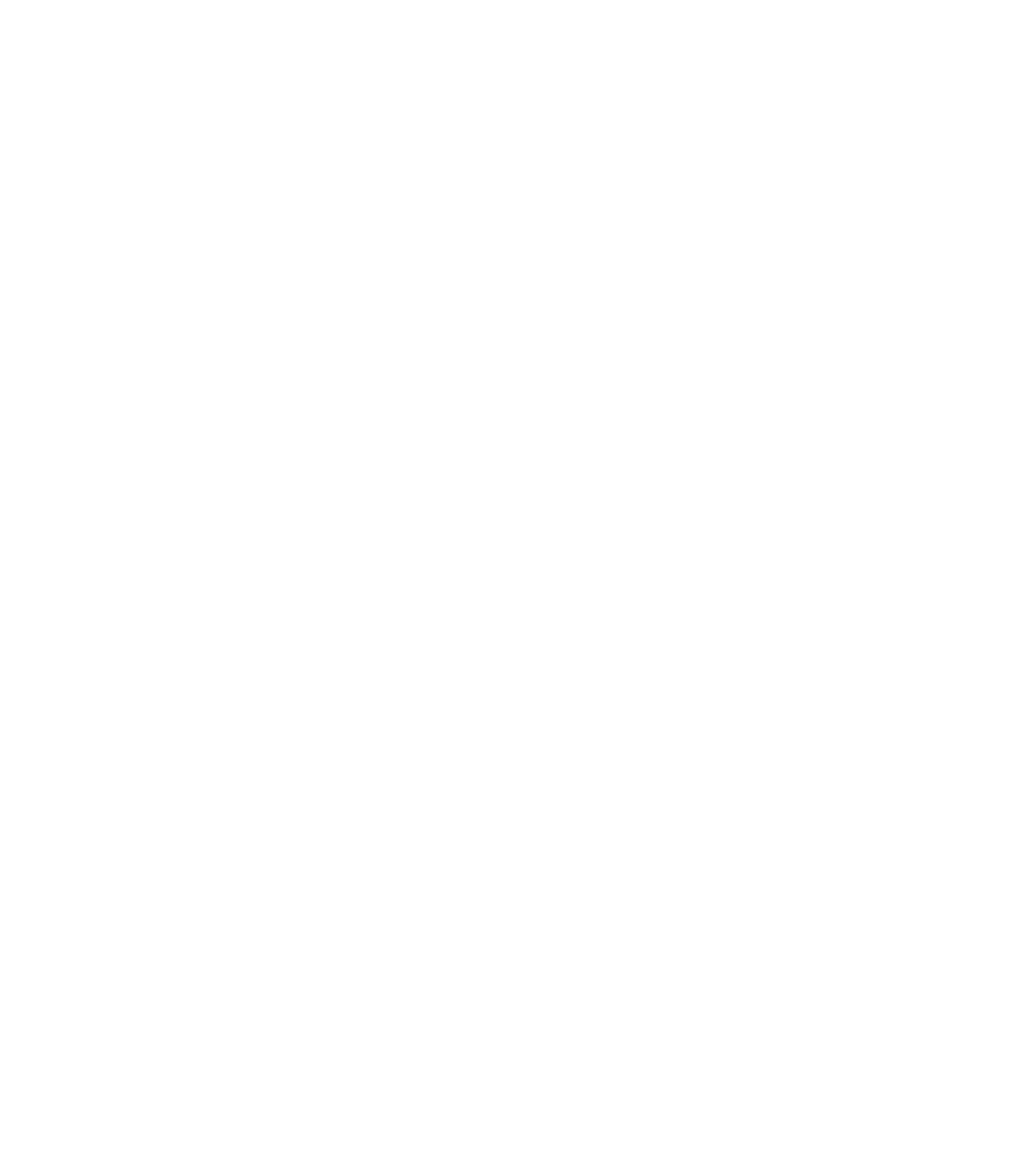
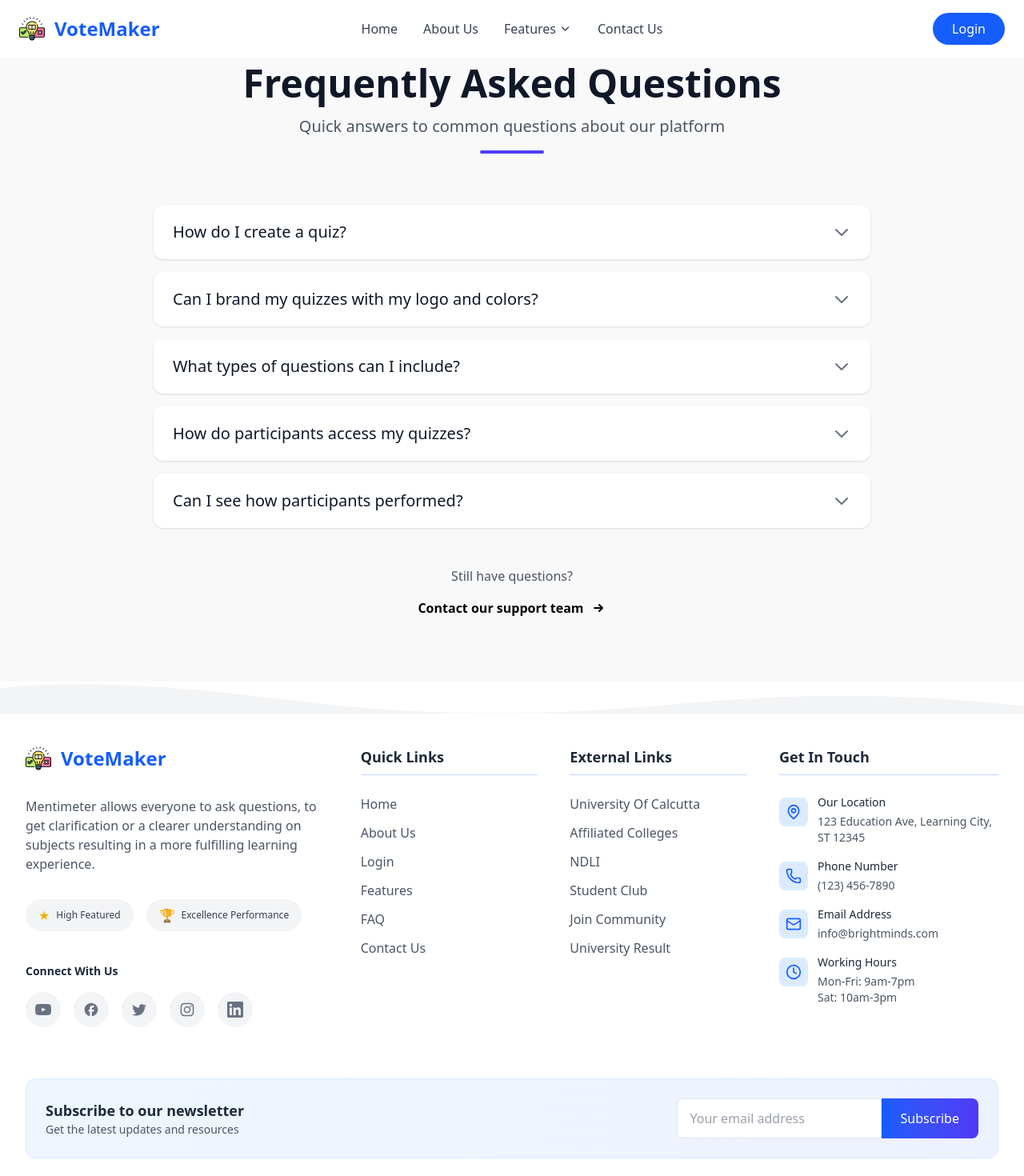
Before and after one commit to karnerfly/quiz, a React (Vite) app in the folder frontend/: page /Faq in a window 1280 px wide. Before the commit this address had no page. Shown: the top 1470 px of the page at 80% size. Before the commit the page ends 800 px from the top, so only its background shows below. Built offline with nearby package versions, Linux system fonts and the light colour scheme.

Commit message:
small changes

```diff
--- a/frontend/src/App.jsx
+++ b/frontend/src/App.jsx
@@ -1,15 +1,19 @@
 import React from "react";
 import { Routes, Route } from "react-router";
 import Base from "./pages/layouts/Base";
+
 import HomePage from "./pages/HomePage";
-import AboutUs from "./pages/AboutUs";
-import ContactUs from "./pages/ContactUs";
+import About from "./pages/About";
+import Contact from "./pages/Contact";
 import Features from "./pages/Features";
+import Faq from "./pages/Faq";
 
 import Quiz from "./pages/features/Quiz";
 import Poll from "./pages/features/Poll";
 import Survey from "./pages/features/Survey";
+
 import Protected from "./pages/layouts/Protected";
+
 import Register from "./pages/auth/Register";
 import Login from "./pages/auth/Login"
 import ForgotPass from "./pages/auth/ForgotPass";
@@ -19,13 +23,18 @@ const App = () => {
     <Routes>
       <Route path="" element={<Base />}>
         <Route path="" index element={<HomePage />} />
-        <Route path="AboutUs" element={<AboutUs />} />
-        <Route path="ContactUs" element={<ContactUs />} />
+        <Route path="About" element={<About />} />
+        <Route path="Contact" element={<Contact />} />
         <Route path="Features" element={<Features />} />
+        <Route path="Faq" element={<Faq />} />
 
         <Route path="features/quiz" element={<Quiz />} />
         <Route path="features/poll" element={<Poll />} />
         <Route path="features/survey" element={<Survey />} />
+
+        <Route path="auth/register" element={<Register />} />
+          <Route path="auth/login" element={<Login />} />
+          <Route path="auth/forgotpass" element={<ForgotPass />} />
 
         <Route element={<Protected />}>
           <Route
@@ -36,10 +45,6 @@ const App = () => {
               </div>
             }
           />
-          <Route path="auth/register" element={<Register />} />
-          <Route path="auth/login" element={<Login />} />
-          <Route path="auth/forgotpass" element={<ForgotPass />} />
-
         </Route>
       </Route>
     </Routes>
--- a/frontend/src/components/common/Footer.jsx
+++ b/frontend/src/components/common/Footer.jsx
@@ -180,7 +180,7 @@ export default function Footer() {
     </li>
     <li>
       <a
-        href="/aboutus"
+        href="/about"
         className="flex items-center text-gray-600 hover:text-blue-600 transition-colors duration-300 group"
       >
         <ChevronRight className="h-4 w-4 mr-2 opacity-0 -ml-6 group-hover:opacity-100 group-hover:ml-0 transition-all duration-300" />
@@ -189,11 +189,11 @@ export default function Footer() {
     </li>
     <li>
       <a
-        href="/contactus"
+        href="/auth/login"
         className="flex items-center text-gray-600 hover:text-blue-600 transition-colors duration-300 group"
       >
         <ChevronRight className="h-4 w-4 mr-2 opacity-0 -ml-6 group-hover:opacity-100 group-hover:ml-0 transition-all duration-300" />
-        <span>Contact Us</span>
+        <span>Login</span>
       </a>
     </li>
     <li>
@@ -203,15 +203,6 @@ export default function Footer() {
       >
         <ChevronRight className="h-4 w-4 mr-2 opacity-0 -ml-6 group-hover:opacity-100 group-hover:ml-0 transition-all duration-300" />
         <span>Features</span>
-      </a>
-    </li>
-    <li>
-      <a
-        href="/gallery"
-        className="flex items-center text-gray-600 hover:text-blue-600 transition-colors duration-300 group"
-      >
-        <ChevronRight className="h-4 w-4 mr-2 opacity-0 -ml-6 group-hover:opacity-100 group-hover:ml-0 transition-all duration-300" />
-        <span>Gallery</span>
       </a>
     </li>
     <li>
@@ -229,7 +220,7 @@ export default function Footer() {
         className="flex items-center text-gray-600 hover:text-blue-600 transition-colors duration-300 group"
       >
         <ChevronRight className="h-4 w-4 mr-2 opacity-0 -ml-6 group-hover:opacity-100 group-hover:ml-0 transition-all duration-300" />
-        <span>Contact</span>
+        <span>Contact Us</span>
       </a>
     </li>
   </ul>
--- a/frontend/src/components/common/Header.jsx
+++ b/frontend/src/components/common/Header.jsx
@@ -58,7 +58,7 @@ export default function Header() {
                 Home
               </Link>
               <Link
-                to="/Aboutus"
+                to="/about"
                 className="text-gray-700 hover:text-blue-600 font-medium"
               >
                 About Us
@@ -103,7 +103,7 @@ export default function Header() {
               </div>
 
               <Link
-                to="/Contactus"
+                to="/contact"
                 className="text-gray-700 hover:text-blue-600 font-medium"
               >
                 Contact Us
@@ -234,7 +234,7 @@ export default function Header() {
 
             <div className="space-y-4">
               <Link
-                to="/auth/forgotpass"
+                to="/auth/login"
                 className="block bg-blue-100/80 hover:bg-blue-200/90 text-blue-800 font-medium py-3 px-4 rounded-lg transition-all duration-300 text-center"
                 onClick={toggleAuthPopup}
               >
--- /dev/null
+++ b/frontend/src/pages/Faq.jsx
@@ -0,0 +1,16 @@
+import GoToTopButton from "@src/components/ui/GoToTopButton";
+
+import FaqSection from "@src/components/FaqSection";
+
+const AboutUs = () => {
+  return (
+    <div className="bg-white dark:bg-gray-900">
+      <>
+        <FaqSection />
+        <GoToTopButton />
+      </>
+    </div>
+  );
+};
+
+export default AboutUs;
--- a/frontend/src/pages/HomePage.jsx
+++ b/frontend/src/pages/HomePage.jsx
@@ -30,8 +30,8 @@ const Home = () => {
           <HeroSection
             title="What will you ask your audience?"
             description="Turn presentations into conversations with interactive polls, quiz, surveys and many more that engage meetings and classrooms."
-            buttonText="Get Started"
-            buttonLink="/signup"
+            buttonText="Check Features"
+            buttonLink="/features"
             imageUrl="https://images.ctfassets.net/rvt0uslu5yqp/6047gQPpJsgcyzjf9wAXqM/db81b77651b3c026e0c998457757afe1/Mentimeter_VisualAssets_Web_Survey_2023_01__1_.png?fm=webp&w=1920&q=75"
             imageAlt="Custom quiz interface"
           />
--- a/frontend/src/pages/auth/Login.jsx
+++ b/frontend/src/pages/auth/Login.jsx
@@ -117,7 +117,7 @@ const Login = () => {
                     Password
                   </label>
                   <a
-                    href="/forgot-password"
+                    href="/auth/forgotpass"
                     className="text-sm font-medium text-indigo-600 hover:text-indigo-500 hover:underline"
                   >
                     Forgot password?
--- a/frontend/src/pages/auth/Register.jsx
+++ b/frontend/src/pages/auth/Register.jsx
@@ -89,7 +89,6 @@ const RegisterPage = () => {
       }
     });
 
-    // Here you would typically handle the form submission to your backend
     console.log('Form submitted:', formData);
 
     // Reset form after submission
@@ -228,7 +227,7 @@ const RegisterPage = () => {
               {/* Login Link */}
               <div className="text-center text-sm text-gray-600">
                 Already have an account?{' '}
-                <a href="/login" className="font-medium text-black hover:underline">
+                <a href="/auth/login" className="font-medium text-black hover:underline">
                   Sign in
                 </a>
               </div>
```
Also changed, not shown: frontend/src/pages/About.jsx (renamed from frontend/src/pages/AboutUs.jsx), frontend/src/pages/Contact.jsx (renamed from frontend/src/pages/ContactUs.jsx).
